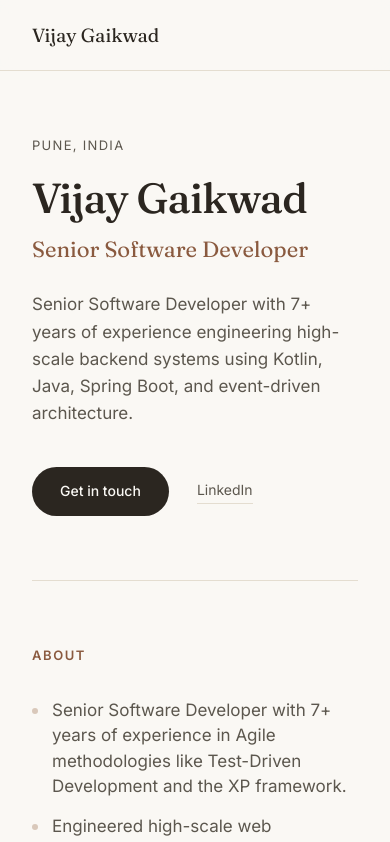
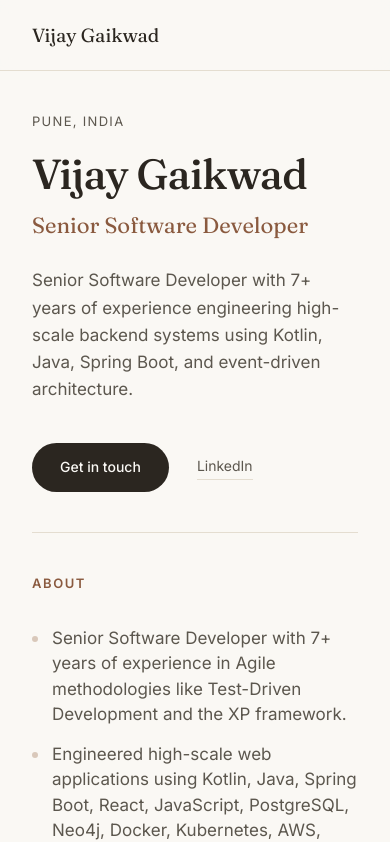
Before and after one commit to VijayAshokGaikwad/my-own-website, a React (Vite) app: page / in a window 390 px wide. Shown: the top 842 px of the page. Built offline with nearby package versions, Linux system fonts and the light colour scheme.

Commit message:
Adjust spacing

```diff
--- a/src/App.css
+++ b/src/App.css
@@ -6,7 +6,7 @@ main {
 }
 
 .section {
-  padding: 96px 0;
+  padding: 56px 0;
   border-bottom: 1px solid var(--line);
   animation: fadeIn 0.6s ease both;
 }
@@ -86,8 +86,8 @@ main {
 
 /* Hero */
 .hero {
-  padding-top: 120px;
-  padding-bottom: 100px;
+  padding-top: 80px;
+  padding-bottom: 64px;
 }
 
 .eyebrow {
@@ -466,6 +466,6 @@ main {
   }
 
   .section {
-    padding: 64px 0;
+    padding: 40px 0;
   }
 }
```
